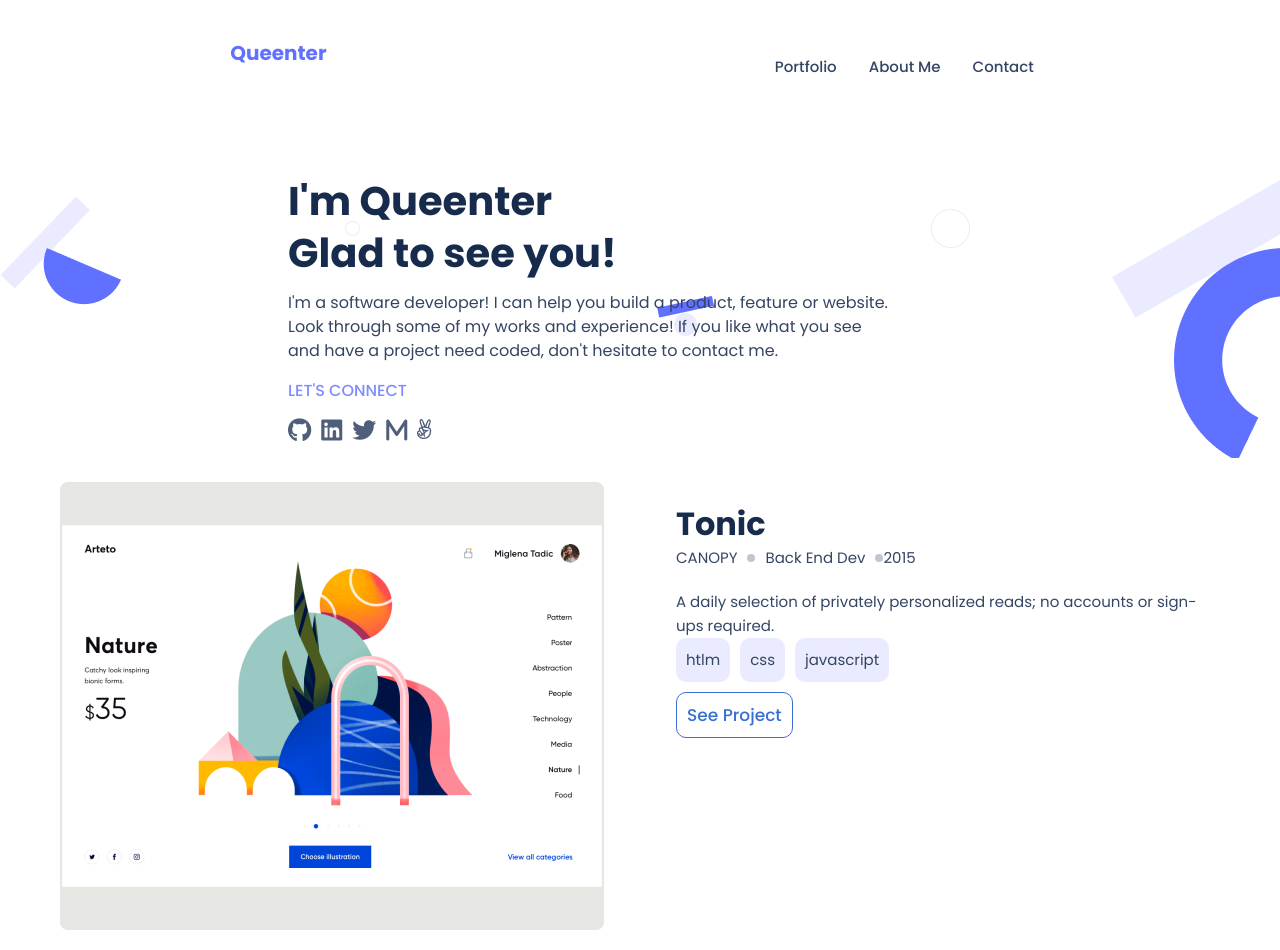
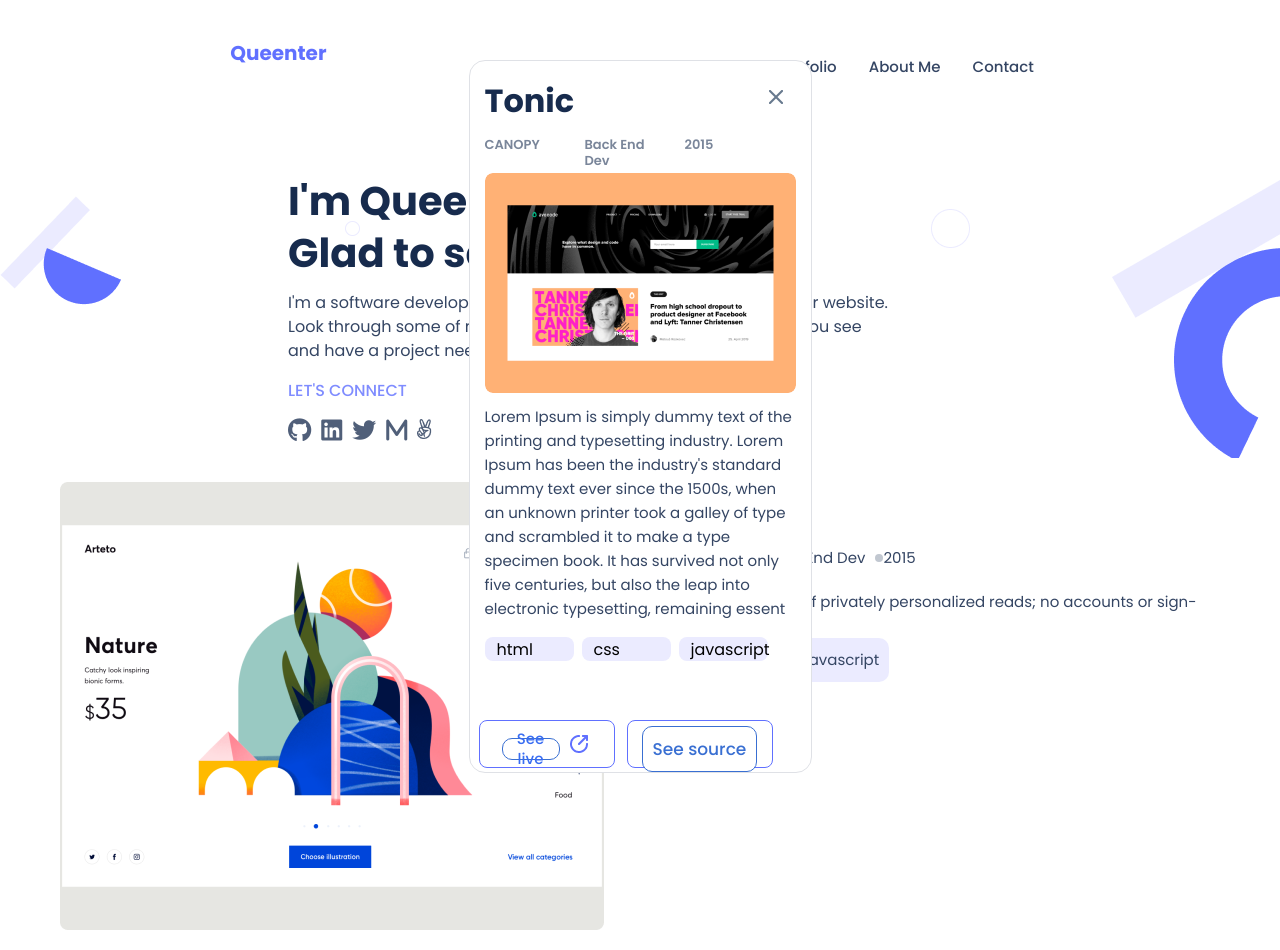
Before and after one commit to QueenterJuma/QueenterJuma-Responsive-Porfolio.github.io, a plain HTML site: page index.html in a window 1280 px wide. Shown: the top 950 px of the page. Drawn offline with Linux system fonts and the light colour scheme.

Commit message:
Add modified css,html and READMe files

```diff
--- a/index.html
+++ b/index.html
@@ -243,7 +243,44 @@
       </div>
     </section>
     </section>
+      <div id="popup-card-container">
+<span class="popup-card-header">
+<span class="popup-header-title-holder">
+<h2 class="popup-title">Tonic</h2>
+<span class="popup-btn-span">
+<img src="./image/Icon-Cancel.png" alt="cancel popup" class="cancel-popup">
+</span>
+</span>
+<ul class="popup-canopy-section">
+<li>CANOPY</li>
+<li>Back End Dev</li>
+<li>2015</li>
+</ul>
+</span>
+<img src="./image/popup-image.png" alt="popup image" class="popup-image">
+<span class="popup-left-block">
+<p class="popup-description">
+  Lorem Ipsum is simply dummy text of the printing and typesetting industry. Lorem Ipsum has been the industry's standard dummy text ever since the 1500s, when an unknown printer took a galley of type and scrambled it to make a type specimen book. It has survived not only five centuries, but also the leap into electronic typesetting, remaining essent
+</p>
+<ul class="popup-tags">
+<li>html</li>
+<li>css</li>
+<li>javascript</li>
+</ul>
+<span class="popup-divider">
+<span class="popup-action-frame">
+  <div class="popup-left-btn">
+  <button class="seelive-txt"> See live</button>
+  <img src="./image/demo-icon.png" alt="demo-icon">
+  </div>
+  <div class="popup-right-btn">
+  <button >See source</button>
+  </div>
+</span>
+</span>
 
+</span>
+      </div>
     <script src="script.js"></script>
   </body>
 </html>
--- a/style.css
+++ b/style.css
@@ -443,6 +443,239 @@ button:active {
   margin-left: -190px;
 }
 
+#popup-card-container {
+  box-sizing: border-box;
+  display: flex;
+  flex-direction: column;
+  align-items: center;
+  padding: 16px;
+  gap: 12px;
+  position: absolute;
+  width: 343px;
+  height: 713px;
+  left: calc(50% - 343px / 2);
+  top: 60px;
+  background: #ffffff;
+  border: 1px solid #dfe1e6;
+  border-radius: 16px;
+}
+
+.popup-card-header {
+  display: flex;
+  flex-direction: column;
+  align-items: flex-start;
+  padding: 0px;
+  gap: 12px;
+  width: 311px;
+  height: 84px;
+  flex: none;
+  order: 0;
+  flex-grow: 0;
+}
+
+.popup-header-title-holder {
+  display: flex;
+  flex-direction: row;
+  align-items: center;
+  padding: 0px;
+  gap: 12px;
+  width: 311px;
+  height: 40px;
+  flex: none;
+  order: 0;
+  flex-grow: 0;
+}
+
+.popup-title {
+  width: 259px;
+  height: 36px;
+  font-family: "Poppins";
+  font-style: normal;
+  font-weight: 700;
+  font-size: 32px;
+  line-height: 44px;
+  color: #172b4d;
+  flex: none;
+  order: 0;
+  flex-grow: 0;
+}
+
+.popup-btn-span {
+  display: flex;
+  flex-direction: row;
+  align-items: flex-start;
+  padding: 8px;
+  width: 40px;
+  height: 40px;
+  border-radius: 8px;
+  flex: none;
+  order: 1;
+  flex-grow: 0;
+}
+
+.cancel-popup {
+  width: 24px;
+  height: 24px;
+  flex: none;
+  order: 0;
+  flex-grow: 0;
+}
+
+.popup-canopy-section {
+  display: flex;
+  flex-direction: row;
+  align-items: center;
+  padding: 0px;
+  gap: 12px;
+  width: 236px;
+  height: 32px;
+  flex: none;
+  order: 1;
+  flex-grow: 0;
+}
+
+.popup-canopy-section li {
+  width: 88px;
+  height: 16px;
+  font-family: "Poppins";
+  font-style: normal;
+  font-weight: 600;
+  font-size: 13px;
+  line-height: 16px;
+  color: #7a869a;
+  flex: none;
+  order: 0;
+  flex-grow: 0;
+}
+
+.popup-image {
+  width: 311px;
+  height: 220px;
+  border-radius: 8px;
+  flex: none;
+  order: 1;
+  flex-grow: 0;
+}
+
+.popup-left-block {
+  display: flex;
+  flex-direction: column;
+  align-items: flex-start;
+  padding: 0px;
+  gap: 12px;
+  width: 311px;
+  height: 353px;
+  flex: none;
+  order: 2;
+  flex-grow: 0;
+}
+
+.popup-description {
+  width: 311px;
+  height: 220px;
+  font-family: "Poppins";
+  font-style: normal;
+  font-weight: 400;
+  font-size: 15px;
+  line-height: 24px;
+  color: #344563;
+  flex: none;
+  order: 0;
+  flex-grow: 0;
+}
+
+.popup-tags {
+  display: flex;
+  flex-direction: row;
+  align-items: center;
+  padding: 0px;
+  gap: 8px;
+  width: 203px;
+  height: 24px;
+  flex: none;
+  order: 1;
+  flex-grow: 0;
+}
+
+.popup-tags li {
+  display: flex;
+  flex-direction: row;
+  align-items: center;
+  padding: 4px 12px;
+  width: 89px;
+  height: 24px;
+  background: #ebebff;
+  border-radius: 8px;
+  flex: none;
+  order: 2;
+  flex-grow: 0;
+}
+
+.popup-divider {
+  width: 311px;
+  height: 17px;
+  flex: none;
+  order: 2;
+  flex-grow: 0;
+}
+
+.popup-action-frame {
+  width: 311px;
+  height: 56px;
+  flex: none;
+  order: 3;
+  flex-grow: 0;
+}
+
+.popup-right-btn {
+  box-sizing: border-box;
+  display: flex;
+  flex-direction: row;
+  align-items: center;
+  padding: 12px 14px;
+  gap: 10px;
+  position: absolute;
+  width: 146px;
+  height: 48px;
+  left: 157px;
+  bottom: 4px;
+  border: 1px solid #6070FF;
+  border-radius: 8px;
+}
+
+.seelive-txt {
+  width: 58px;
+height: 20px;
+font-family: 'Poppins';
+font-style: normal;
+font-weight: 500;
+font-size: 15px;
+line-height: 20px;
+display: flex;
+align-items: center;
+text-align: center;
+color: #396DF2;
+flex: none;
+order: 0;
+flex-grow: 0;
+}
+
+.popup-left-btn {
+  box-sizing: border-box;
+  display: flex;
+  flex-direction: row;
+  align-items: center;
+  padding: 12px 22px;
+  gap: 10px;
+  position: absolute;
+  width: 136px;
+  height: 48px;
+  left: 9px;
+  bottom: 4px;
+  border: 1px solid #6070FF;
+  border-radius: 8px;
+}
+
 @media (min-width: 489px) and (max-width: 767px) {
   .hero {
     background-image: url("./image/dec-intro.png");
```
Also changed, not shown: image/Icon-Cancel.png (added), image/demo-icon.png (added), image/popup-image.png (added), readme-template-master/README.md.
